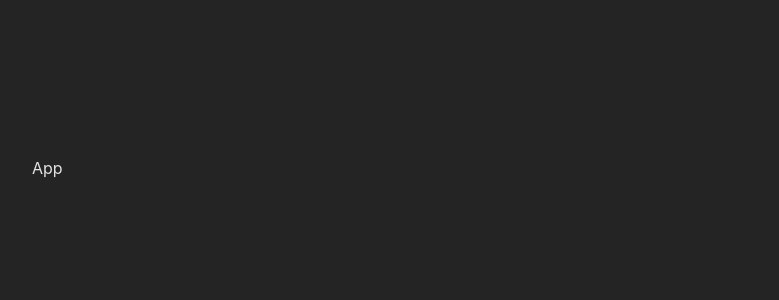
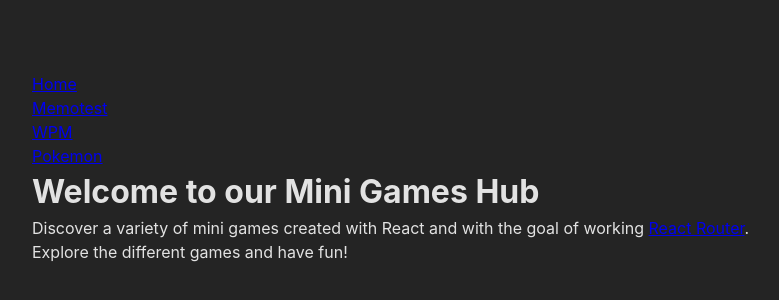
Before and after one commit to garciamoramc/games-react, a React (Vite) app: page / in a window 1280 px wide. Shown: the part 232-532 px from the top of the page, without its empty margins (208-987 px from the left). Built offline with nearby package versions, Linux system fonts and the light colour scheme.

Commit message:
Update App.jsx

```diff
--- a/src/App.jsx
+++ b/src/App.jsx
@@ -1,8 +1,25 @@
-export default function App() {
+import React from 'react';
+import { Link } from 'react-router-dom';
 
+function AppCover() {
   return (
-    <>
-      <p>App</p>
-    </>
-  )
+    <div className="app-cover">
+      <nav className="navbar">
+        <ul className="nav-links">
+          <li><Link to="/">Home</Link></li>
+          <li><Link to="/memotest">Memotest</Link></li>
+          <li><Link to="/wpm">WPM</Link></li>
+          <li><Link to="/pokemon">Pokemon</Link></li>
+        </ul>
+      </nav>
+
+      <div className="cover-content">
+        <h1>Welcome to our Mini Games Hub</h1>
+        <p>Discover a variety of mini games created with React and with the goal of working <a href='https://reactrouter.com/en/main'>React Router</a>.</p>
+        <p>Explore the different games and have fun!</p>
+      </div>
+    </div>
+  );
 }
+
+export default AppCover;
```
